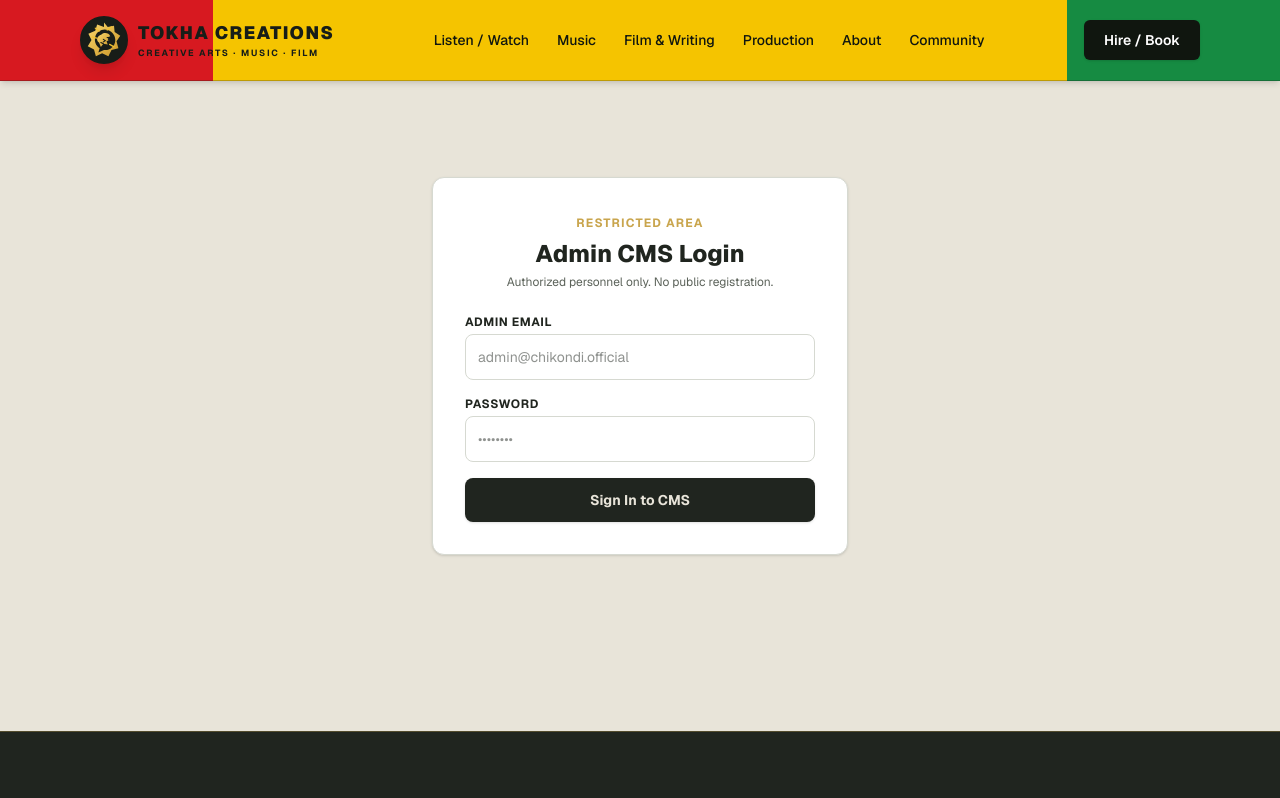
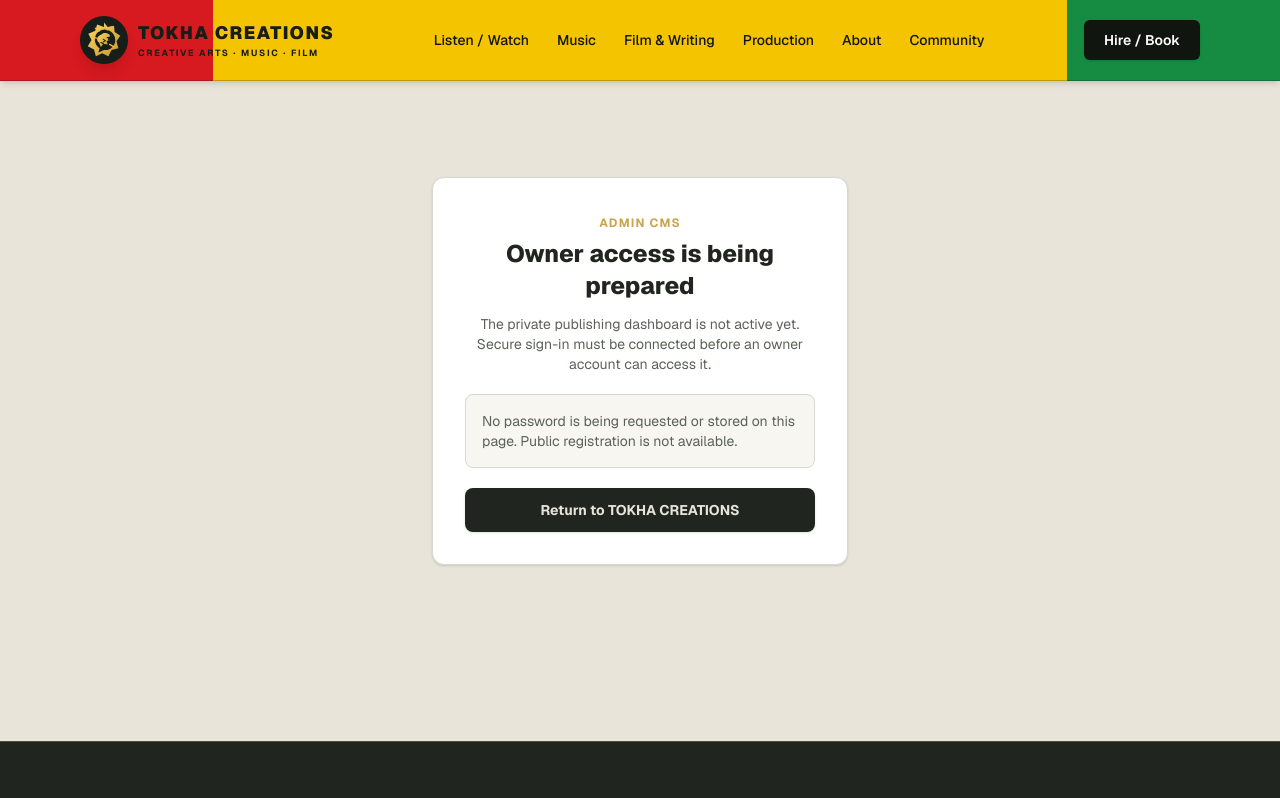
Before and after one commit to Jonathan97k/chikondi, a Next.js app: page /admin/login in a window 1280 px wide. Shown: the top 798 px of the page. Built offline with nearby package versions, Linux system fonts and the light colour scheme.

Commit message:
Disable placeholder admin login until authentication is configured

```diff
--- a/app/admin/login/page.tsx
+++ b/app/admin/login/page.tsx
@@ -1,59 +1,28 @@
 "use client";
 
-import { useState } from "react";
-import { useRouter } from "next/navigation";
+import Link from "next/link";
 
 export default function AdminLoginPage() {
-  const [email, setEmail] = useState("");
-  const [password, setPassword] = useState("");
-  const router = useRouter();
-
-  const handleLogin = (e: React.FormEvent) => {
-    e.preventDefault();
-    // Simulate secure admin authentication
-    router.push("/admin/dashboard");
-  };
-
   return (
-    <div className="max-w-md mx-auto px-4 py-24 text-[#20251F]">
-      <div className="bg-white rounded-xl p-8 border border-[#D6D9D1] shadow-sm space-y-6">
+    <main className="max-w-md mx-auto px-4 py-24 text-[#20251F]">
+      <section className="bg-white rounded-xl p-8 border border-[#D6D9D1] shadow-sm space-y-5">
         <div className="text-center">
-          <span className="text-xs uppercase tracking-widest text-[#C9A54D] font-bold">Restricted Area</span>
-          <h1 className="text-2xl font-extrabold mt-1">Admin CMS Login</h1>
-          <p className="text-xs text-[#5B6259] mt-1">Authorized personnel only. No public registration.</p>
+          <span className="text-xs uppercase tracking-widest text-[#C9A54D] font-bold">Admin CMS</span>
+          <h1 className="text-2xl font-extrabold mt-1">Owner access is being prepared</h1>
+          <p className="text-sm text-[#5B6259] mt-3">
+            The private publishing dashboard is not active yet. Secure sign-in must be connected before an owner account can access it.
+          </p>
         </div>
-
-        <form onSubmit={handleLogin} className="space-y-4">
-          <div>
-            <label className="block text-xs font-bold uppercase tracking-wider mb-1 text-[#20251F]">Admin Email</label>
-            <input
-              type="email"
-              required
-              value={email}
-              onChange={(e) => setEmail(e.target.value)}
-              className="w-full p-3 rounded-lg border border-[#D6D9D1] text-sm focus:outline-none focus:border-[#C9A54D]"
-              placeholder="admin@chikondi.official"
-            />
-          </div>
-          <div>
-            <label className="block text-xs font-bold uppercase tracking-wider mb-1 text-[#20251F]">Password</label>
-            <input
-              type="password"
-              required
-              value={password}
-              onChange={(e) => setPassword(e.target.value)}
-              className="w-full p-3 rounded-lg border border-[#D6D9D1] text-sm focus:outline-none focus:border-[#C9A54D]"
-              placeholder="••••••••"
-            />
-          </div>
-          <button
-            type="submit"
-            className="w-full py-3 rounded-lg bg-[#20251F] text-[#E8E4D9] font-bold text-sm hover:bg-[#C9A54D] hover:text-[#20251F] transition-all shadow"
-          >
-            Sign In to CMS
-          </button>
-        </form>
-      </div>
-    </div>
+        <div className="rounded-lg border border-[#D6D9D1] bg-[#F7F6F1] p-4 text-sm text-[#5B6259]">
+          No password is being requested or stored on this page. Public registration is not available.
+        </div>
+        <Link
+          href="/"
+          className="block w-full py-3 rounded-lg bg-[#20251F] text-[#E8E4D9] text-center font-bold text-sm hover:bg-[#C9A54D] hover:text-[#20251F] transition-all shadow"
+        >
+          Return to TOKHA CREATIONS
+        </Link>
+      </section>
+    </main>
   );
 }
```
